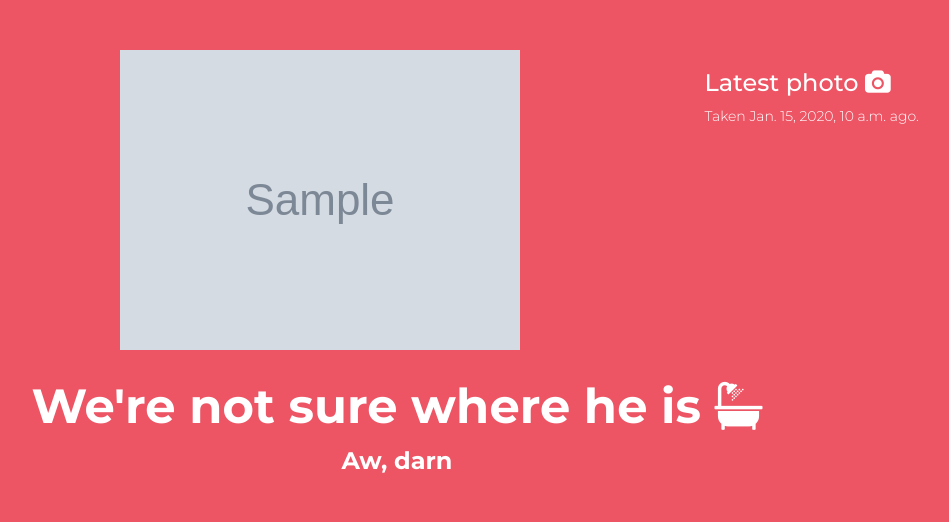
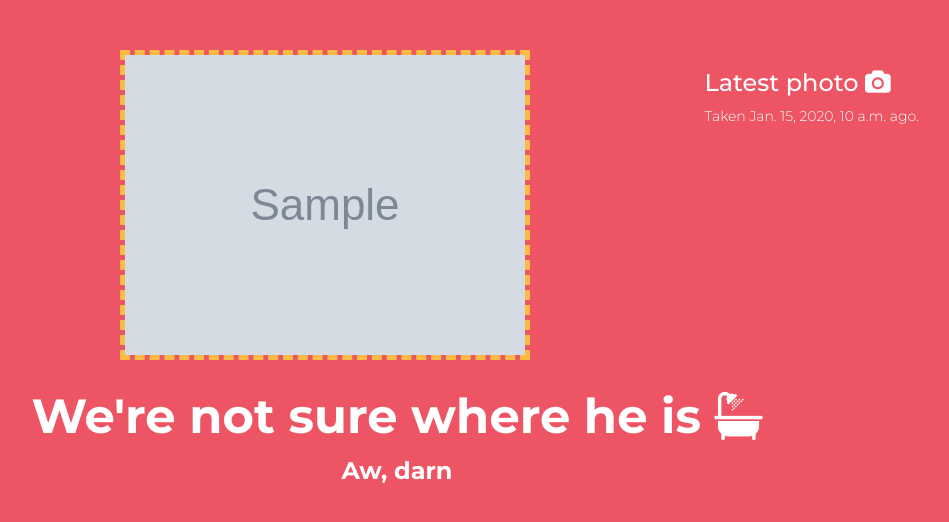
Before and after one commit to alycejenni/isthecatin, a Django app: template templates/main.html in a window 1280 px wide. Shown: the part 50-572 px from the top of the page, without its empty margins (243-1192 px from the left). Run offline with Django 3.2, Linux system fonts and the light colour scheme; the template is opened without the code that fills it: most values are stand-ins (such as "Sample title", 1, 10 or a date in 2020); grey boxes marked "Sample" are stand-in pictures; some libraries are stand-ins or nearby versions.

Commit message:
Image border

```diff
--- a/catflapsite/static/css/styles.css
+++ b/catflapsite/static/css/styles.css
@@ -61,6 +61,10 @@ body {
   .navbar-brand.icon-github:hover::before {
     content: '\f113'; }
 
+/* Cat Image */
+.cat-img {
+  border: 5px dashed #FCBB42; }
+
 /* In/Out Message */
 h1.in-out-msg {
   color: #fff;
--- a/catflapsite/static/sass/styles.scss
+++ b/catflapsite/static/sass/styles.scss
@@ -69,6 +69,12 @@ body {
   }
 }
 
+/* Cat Image */
+
+.cat-img {
+  border: 5px dashed $colour-dark-yellow;
+}
+
 /* In/Out Message */
 
 h1.in-out-msg {
```
